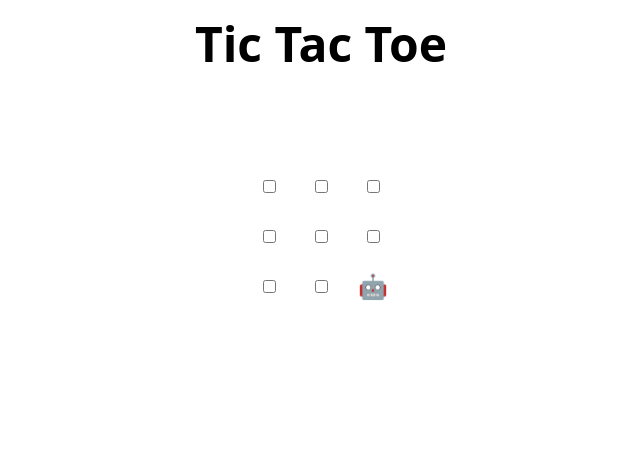
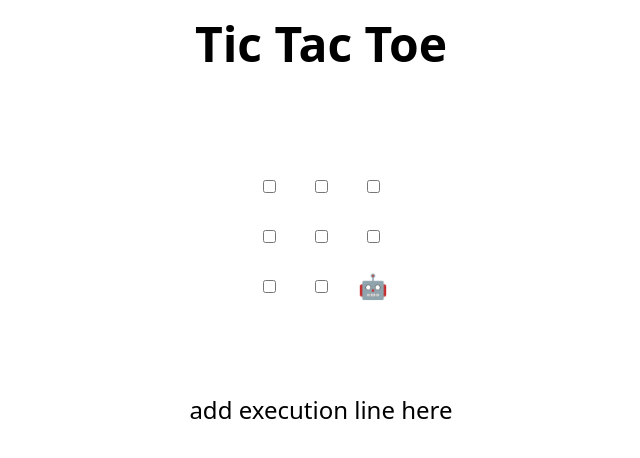
Before and after one commit to JFNovember/skills-review-pull-requests, a plain HTML site: page index.html in a window 1280 px wide. Shown: the whole page, without its empty margins (319-959 px from the left). Drawn offline with Linux system fonts and the light colour scheme.

Commit message:
Update index.html

```diff
--- a/index.html
+++ b/index.html
@@ -48,7 +48,7 @@
 </table>
 
 <h2 hidden>Game over, refresh to play again, it is a must🧑‍💻 🤖!</h2>
-
+add execution line here
 <script>
   // Initialization
   const boxes = Array.from(document.querySelectorAll("td"));
```
